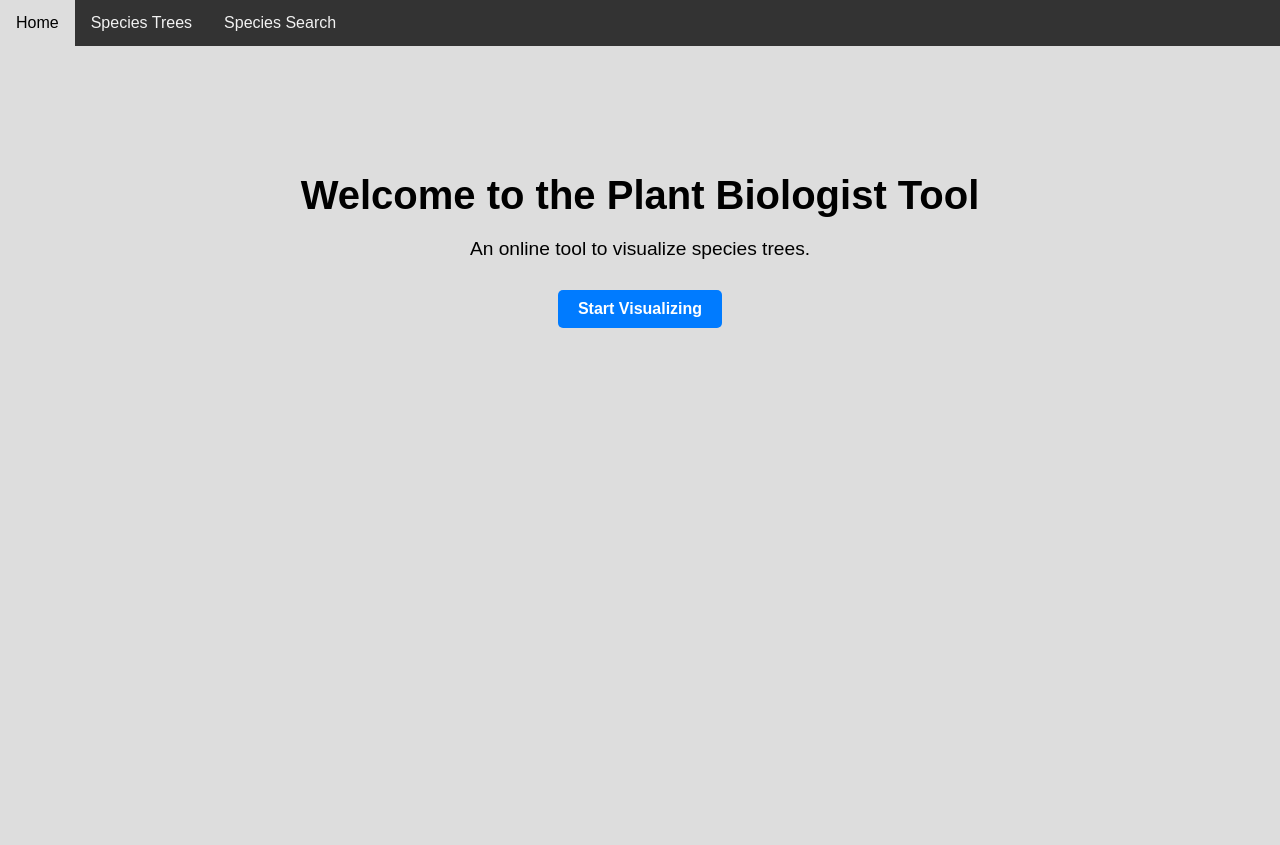
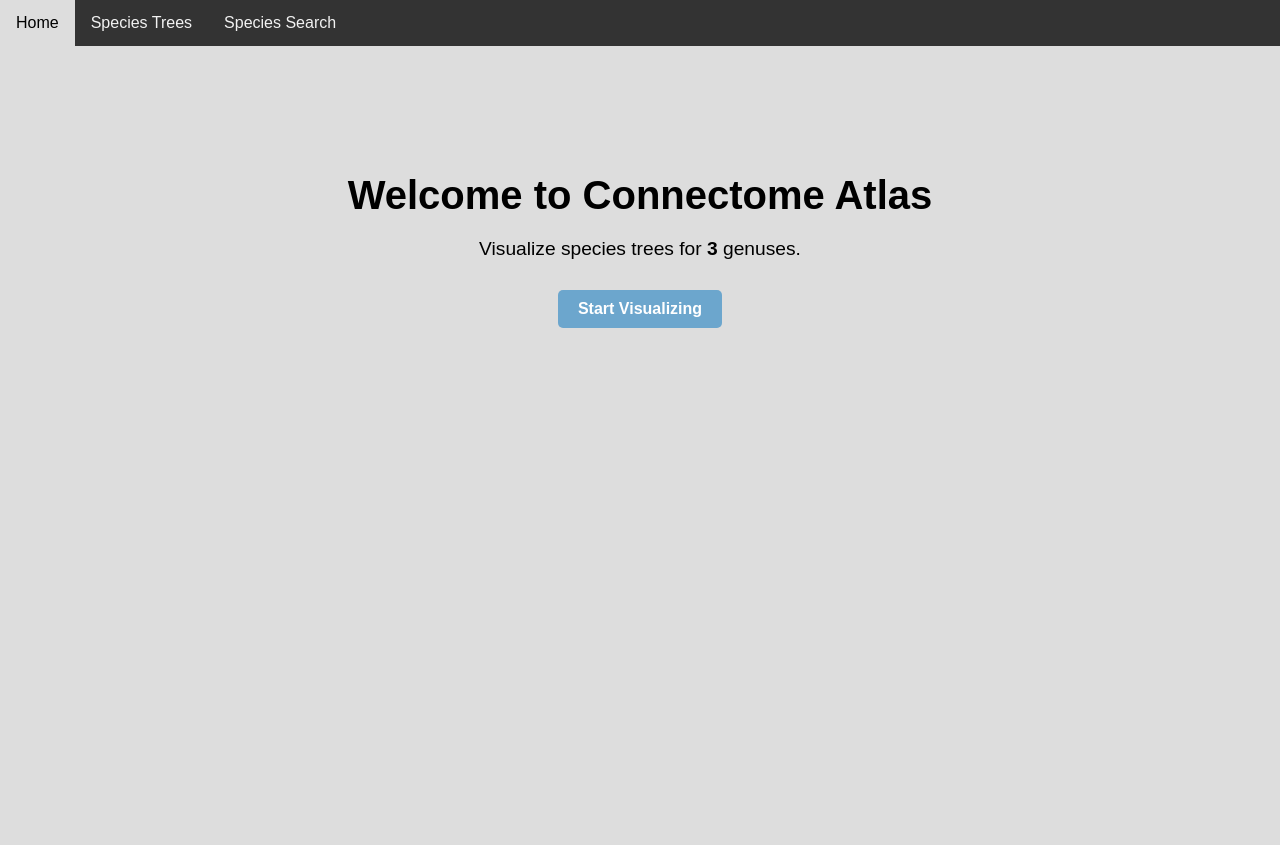
Before and after one commit to kevfo/ColabAtlas, a Flask app: page / in a window 1280 px wide. Shown: the top 845 px of the page. Run offline with Flask 3, Linux system fonts and the light colour scheme.

Commit message:
Basic changes in UI

```diff
--- a/app.py
+++ b/app.py
@@ -23,7 +23,7 @@ def search():
 @app.route('/find', methods = ['POST'])
 def find():
     '''
-    Do we still need this route?
+    Do we still need this route (i.e., for that search bar page)?
     '''
     query = find_queries(request.data.decode('utf-8'))
     return jsonify(query)
--- a/static/css/landing_page.css
+++ b/static/css/landing_page.css
@@ -23,7 +23,7 @@ body {
 .btn {
     display: inline-block;
     padding: 10px 20px;
-    background-color: #007bff;
+    background-color: #6CA6CD;
     color: #fff;
     text-decoration: none;
     border-radius: 5px;
@@ -32,5 +32,9 @@ body {
 }
 
 .btn:hover {
-    background-color: #0056b3;
+    background-color: #3b73af;
 }
+
+.noGenus {
+    font-weight: bold;
+}
--- a/templates/index.html
+++ b/templates/index.html
@@ -7,8 +7,8 @@
 
 {% block content %}
 <div class = 'content'>
-    <h1> Welcome to the Plant Biologist Tool </h1>
-    <p> An online tool to visualize species trees. </p>
+    <h1> Welcome to Connectome Atlas </h1>
+    <p> Visualize species trees for <span class = 'noGenus'> 3 </span> genuses. </p>
     <a href = "{{ url_for('species_tree') }}" class = "btn"> Start Visualizing </a>
 </div>
 {% endblock %}
```
Also changed, not shown: static/js/tree.js (+6 -9 lines), utils/search.py (+12 -7 lines).
